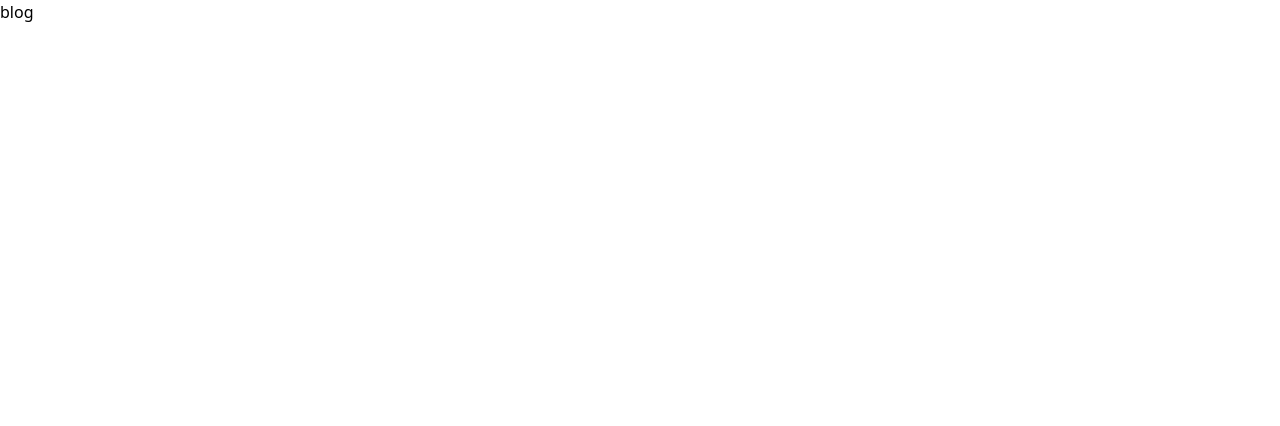
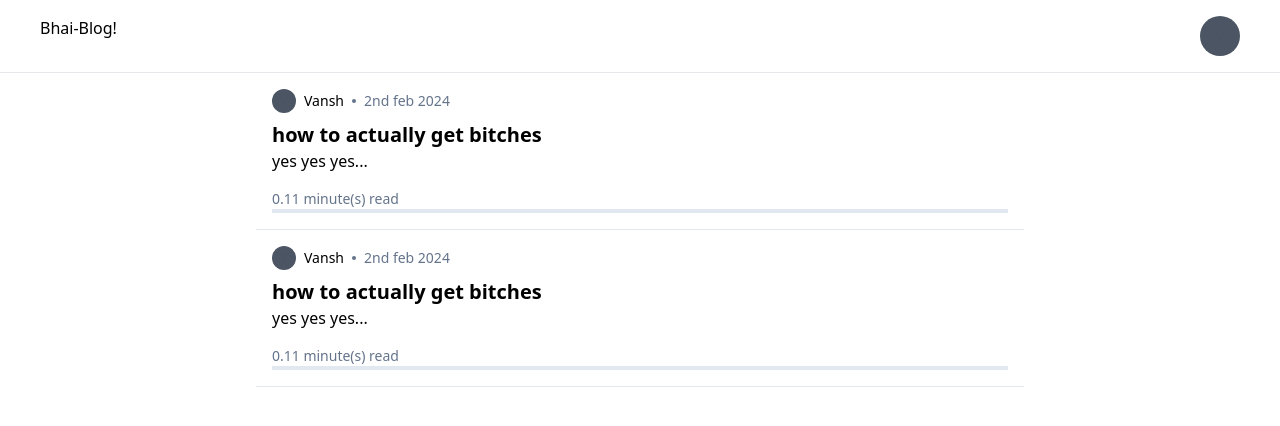
Before and after one commit to vansh123456/BhaiBlog-, a React (Vite) app in the folder blog-website/frontend/: page /blog/1 in a window 1280 px wide. Shown: the top 426 px of the page. Built offline with nearby package versions, Linux system fonts and the light colour scheme.

Commit message:
add dummy blogs components and implement in page

```diff
--- a/blog-website/frontend/src/App.tsx
+++ b/blog-website/frontend/src/App.tsx
@@ -1,7 +1,7 @@
 import { BrowserRouter, Route, Routes } from 'react-router-dom'
 import { Signup } from './pages/Signup'
 import { Signin } from './pages/Signin'
-import { Blog } from './pages/Blog'
+import { Blogs } from './pages/Blogs'
 
 function App() {
 
@@ -11,7 +11,8 @@ function App() {
         <Routes>
           <Route path="/signup" element={<Signup />} />
           <Route path="/signin" element={<Signin />} />
-          <Route path="/blog/:id" element={<Blog />} />
+          <Route path="/blog/:id" element={<Blogs />} />
+          <Route path="/blogs" element={<Blogs />} />
         </Routes>
       </BrowserRouter>
     </>
--- /dev/null
+++ b/blog-website/frontend/src/components/Appbar.tsx
@@ -0,0 +1,12 @@
+import { Avatar } from "./BlogCard"
+
+export const Appbar = () => {
+    return <div className="border-b flex justify-between px-10 py-4" >
+        <div>
+            Bhai-Blog!
+        </div>
+        <div>
+            <Avatar size= {"big"} name={"Vansh"} />
+        </div>
+    </div>
+}
--- /dev/null
+++ b/blog-website/frontend/src/components/BlogCard.tsx
@@ -0,0 +1,56 @@
+interface BlogCardProps {
+    authorName:string;
+    title: string;
+    content: string;
+    publishedDate:string;
+}
+
+export const BlogCard = ({
+    authorName,
+    title,
+    content,
+    publishedDate
+}: BlogCardProps) => {
+    return <div className="p-4 border-b border-slate-200 pb-4 w-screen max-w-screen-md cursor-pointer">
+        <div className="flex">
+        <div className="flex ">
+            <Avatar name={authorName} />
+        </div>
+        <div className="font-extralight pl-2 text-sm flex justify-center flex-col">
+        {authorName}
+        </div>
+        <div className="flex justify-center flex-col pl-2">
+                    <Circle />
+        </div>
+        <div className="pl-2 font-thin text-slate-500 text-sm flex justify-center flex-col">
+                    {publishedDate}
+                </div>
+        </div>
+        <div className="text-xl font-semibold pt-2">
+            {title}
+        </div>
+        <div className="text-md font-thin">
+            {content.slice(0,100) + "..."}
+        </div>
+        <div className="text-slate-500 text-sm font-thin pt-4">
+            {`${Math.ceil(content.length)/100} minute(s) read`}
+        </div>
+        <div className="bg-slate-200 h-1 w-full">
+
+        </div>
+    </div>
+}
+
+export function Circle() {
+    return <div className="h-1 w-1 rounded-full bg-slate-500">
+
+    </div>
+}
+
+export function Avatar({ name, size = "small" }: { name: string, size?: "small" | "big" }) {
+    return <div className={`relative inline-flex items-center justify-center overflow-hidden bg-gray-600 rounded-full ${size === "small" ? "w-6 h-6" : "w-10 h-10"}`}>
+    <span className={`${size === "small" ? "text-xs" : "text-md"} font-extralight text-gray-600 dark:text-gray-300`}>
+        {name[0]}
+    </span>
+</div>
+}
--- a/blog-website/frontend/src/pages/Blog.tsx
+++ /dev/null
@@ -1,5 +0,0 @@
-export const Blog = () => {
-    return <div>
-        blog
-    </div>
-}
--- /dev/null
+++ b/blog-website/frontend/src/pages/Blogs.tsx
@@ -0,0 +1,24 @@
+import { Appbar } from "../components/Appbar"
+import { BlogCard } from "../components/BlogCard"
+
+export const Blogs = () => {
+    return <div>
+    <div ><Appbar/></div>
+    <div className="flex justify-center">
+      <div >
+        <BlogCard
+                authorName={"Vansh"}
+                title = {"how to actually get bitches"}
+                content={"yes yes yes"}
+                publishedDate={"2nd feb 2024"}
+            />
+            <BlogCard
+                authorName={"Vansh"}
+                title = {"how to actually get bitches"}
+                content={"yes yes yes"}
+                publishedDate={"2nd feb 2024"}
+            />
+    </div>
+</div>
+</div>
+}
```
Also changed, not shown: 1 other file (tests, documents, lock files or other folders).
